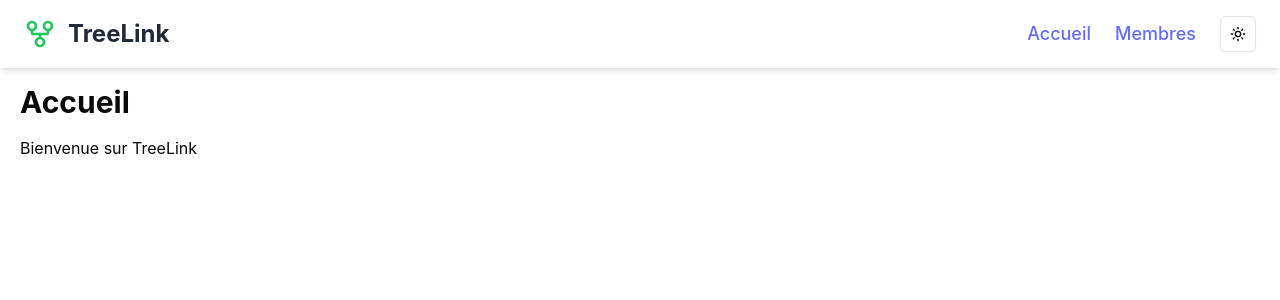
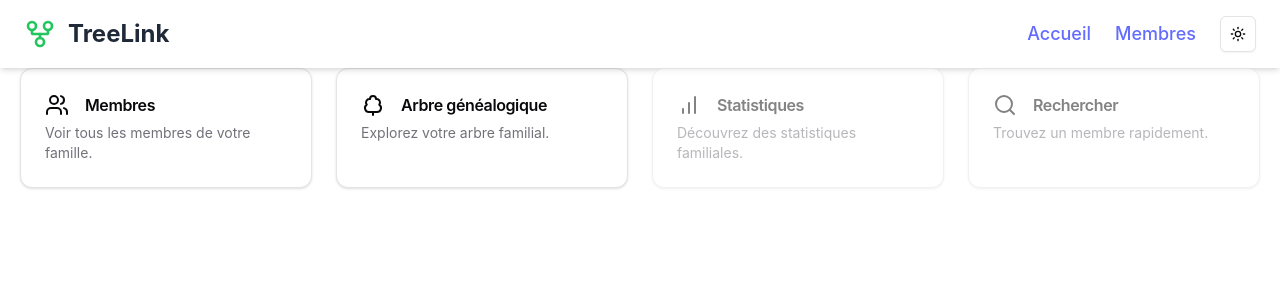
Before and after one commit to samuelaudic/treelink, a React (Vite) app in the folder frontend/: page / in a window 1280 px wide. Shown: the top 300 px of the page. Built offline with nearby package versions, Linux system fonts and the light colour scheme.

Commit message:
feat(Members): add handle delete + refresh list on create

```diff
--- a/frontend/package.json
+++ b/frontend/package.json
@@ -29,6 +29,7 @@
     "react-hook-form": "^7.53.2",
     "react-router-dom": "^6.26.2",
     "react-select": "^5.8.1",
+    "react-toastify": "^10.0.6",
     "sass": "^1.79.3",
     "tailwind-merge": "^2.5.4",
     "tailwindcss-animate": "^1.0.7",
--- a/frontend/src/components/pages/Home/Home.tsx
+++ b/frontend/src/components/pages/Home/Home.tsx
@@ -1,13 +1,73 @@
 import Container from "@/components/layout/Container/Container";
 import { LayoutContent } from "@/components/layout/LayoutContent/LayoutContent";
+import {
+  Card,
+  CardDescription,
+  CardHeader,
+  CardTitle,
+} from "@/components/ui/card";
+import { BarChart, Search, TreeDeciduousIcon, Users } from "lucide-react";
+import { useNavigate } from "react-router-dom";
 
 export const Home = () => {
+  const navigate = useNavigate();
+
+  const tiles = [
+    {
+      title: "Membres",
+      description: "Voir tous les membres de votre famille.",
+      icon: <Users size={24} />,
+      onClick: () => navigate("/members"),
+      disabled: false,
+    },
+    {
+      title: "Arbre généalogique",
+      description: "Explorez votre arbre familial.",
+      icon: <TreeDeciduousIcon size={24} />,
+      onClick: () => navigate("/tree"),
+      disabled: false,
+    },
+    {
+      title: "Statistiques",
+      description: "Découvrez des statistiques familiales.",
+      icon: <BarChart size={24} />,
+      onClick: () => navigate("/stats"),
+      disabled: true,
+    },
+    {
+      title: "Rechercher",
+      description: "Trouvez un membre rapidement.",
+      icon: <Search size={24} />,
+      onClick: () => navigate("/search"),
+      disabled: true,
+    },
+  ];
+
   return (
     <>
       <LayoutContent>
         <Container>
-          <h1 className="text-3xl font-bold text-foreground py-4">Accueil</h1>
-          <p>Bienvenue sur TreeLink</p>
+          <div className="grid grid-cols-1 sm:grid-cols-2 lg:grid-cols-4 gap-6">
+            {tiles.map((tile, index) => (
+              <Card
+                key={index}
+                className="cursor-pointer hover:shadow-lg transition-shadow"
+                onClick={tile.onClick}
+                style={{
+                  opacity: tile.disabled ? 0.5 : 1,
+                  cursor: tile.disabled ? "not-allowed" : "pointer",
+                }}
+              >
+                <CardHeader>
+                  <div className="flex items-center space-x-4">
+                    {tile.icon}
+                    <CardTitle>{tile.title}</CardTitle>
+                  </div>
+                  <CardDescription>{tile.description}</CardDescription>
+                </CardHeader>
+              </Card>
+            ))}
+          </div>
         </Container>
       </LayoutContent>
     </>
--- a/frontend/src/components/pages/Members/AddMember/AddMember.tsx
+++ b/frontend/src/components/pages/Members/AddMember/AddMember.tsx
@@ -20,6 +20,7 @@ import { getMembers, saveMember } from "@/services/MemberService";
 import { zodResolver } from "@hookform/resolvers/zod";
 import { useEffect, useState } from "react";
 import { useForm } from "react-hook-form";
+import { toast } from "react-toastify";
 import { z } from "zod";
 
 const formSchema = z.object({
@@ -51,7 +52,7 @@ const formSchema = z.object({
   spouse: z.string().optional(),
 });
 
-export function AddMember() {
+export function AddMember({ refreshMembers }: { refreshMembers: () => void }) {
   const [members, setMembers] = useState<Member[]>([]);
   const loadMembers = async () => {
     try {
@@ -83,7 +84,7 @@ export function AddMember() {
   const onSubmit = async (data: z.infer<typeof formSchema>) => {
     try {
       const transformedData: Member = {
-        id: 0, // Pour les nouveaux membres
+        id: 0,
         firstName: data.firstName,
         lastName: data.lastName,
         gender: data.gender || "M",
@@ -111,9 +112,16 @@ export function AddMember() {
 
       const savedMember = await saveMember(transformedData);
 
+      refreshMembers();
+
+      form.reset();
+
+      toast.success("Membre enregistré avec succès.");
+
       console.log("Saved member:", savedMember);
     } catch (error) {
       console.error("Erreur lors de l'enregistrement du membre:", error);
+      toast.error("Erreur lors de l'enregistrement du membre.");
     }
   };
 
--- a/frontend/src/components/pages/Members/Members.tsx
+++ b/frontend/src/components/pages/Members/Members.tsx
@@ -1,21 +1,34 @@
 import Container from "@/components/layout/Container/Container";
 import { LayoutContent } from "@/components/layout/LayoutContent/LayoutContent";
 import { Member } from "@/interfaces/Member";
-import { getMembers } from "@/services/MemberService";
+import { deleteMember, getMembers } from "@/services/MemberService";
 import { useEffect, useState } from "react";
+import { toast } from "react-toastify";
 import { AddMember } from "./AddMember/AddMember";
-import { columns } from "./columns";
+import { getColumns } from "./columns";
 import { DataTable } from "./dataTable";
+
+export const Spinner = () => {
+  return (
+    <div className="flex justify-center items-center">
+      <div className="w-8 h-8 border-4 border-blue-500 border-t-transparent rounded-full animate-spin"></div>
+    </div>
+  );
+};
 
 export const Members = () => {
   const [members, setMembers] = useState<Member[]>([]);
+  const [isLoading, setIsLoading] = useState(false);
 
   const loadMembers = async () => {
+    setIsLoading(true);
     try {
       const fetchedMembers = await getMembers();
       setMembers(fetchedMembers);
     } catch (error) {
       console.error("Erreur lors du chargement des membres:", error);
+    } finally {
+      setIsLoading(false);
     }
   };
 
@@ -23,19 +36,47 @@ export const Members = () => {
     loadMembers();
   }, []);
 
+  const refreshMembers = async () => {
+    try {
+      const fetchedMembers = await getMembers();
+      setMembers(fetchedMembers);
+    } catch (error) {
+      console.error("Erreur lors du rafraîchissement des membres:", error);
+    }
+  };
+
+  const handleDeleteMember = async (id: number) => {
+    try {
+      await deleteMember(id);
+      setMembers((prevMembers) =>
+        prevMembers.filter((member) => member.id !== id)
+      );
+      toast.success("Membre supprimé avec succès !");
+    } catch (error) {
+      console.error("Erreur lors de la suppression :", error);
+      toast.error("Impossible de supprimer le membre.");
+    }
+  };
+
+  const columns = getColumns(handleDeleteMember);
+
   return (
     <LayoutContent>
       <Container>
         <h1 className="text-3xl font-bold text-foreground py-4">Membres</h1>
         <div className="grid grid-cols-2 gap-4">
           <div>
-            <DataTable columns={columns} data={members} />
+            {isLoading ? (
+              <Spinner />
+            ) : (
+              <DataTable columns={columns} data={members} />
+            )}
           </div>
           <div>
             <h2 className="text-2xl font-bold text-foreground pb-4">
               Ajouter un membre
             </h2>
-            <AddMember />
+            <AddMember refreshMembers={refreshMembers} />
           </div>
         </div>
       </Container>
--- a/frontend/src/components/pages/Members/columns.tsx
+++ b/frontend/src/components/pages/Members/columns.tsx
@@ -12,7 +12,9 @@ import { Member } from "@/interfaces/Member";
 import { ColumnDef } from "@tanstack/react-table";
 import { MoreHorizontal, Trash2 } from "lucide-react";
 
-export const columns: ColumnDef<Member>[] = [
+export const getColumns = (
+  handleDeleteMember: (id: number) => void
+): ColumnDef<Member>[] => [
   {
     header: "ID",
     accessorKey: "id",
@@ -68,7 +70,7 @@ export const columns: ColumnDef<Member>[] = [
   {
     id: "actions",
     cell: ({ row }) => {
-      const test = row.original;
+      const member = row.original;
 
       return (
         <DropdownMenu>
@@ -81,7 +83,15 @@ export const columns: ColumnDef<Member>[] = [
           <DropdownMenuContent align="end">
             <DropdownMenuLabel>Actions</DropdownMenuLabel>
             <DropdownMenuItem
-              onClick={() => navigator.clipboard.writeText(test.id.toString())}
+              onClick={async () => {
+                if (
+                  window.confirm(
+                    "Êtes-vous sûr de vouloir supprimer ce membre ?"
+                  )
+                ) {
+                  await handleDeleteMember(member.id); // Appelle la suppression
+                }
+              }}
               className="flex items-center gap-2"
             >
               <Trash2 />
--- a/frontend/src/components/pages/Members/dataTable.tsx
+++ b/frontend/src/components/pages/Members/dataTable.tsx
@@ -18,15 +18,12 @@ import {
   TableRow,
 } from "@/components/ui/table";
 
-interface DataTableProps<TData, TValue> {
-  columns: ColumnDef<TData, TValue>[];
+interface DataTableProps<TData> {
+  columns: ColumnDef<TData>[];
   data: TData[];
 }
 
-export function DataTable<TData, TValue>({
-  columns,
-  data,
-}: DataTableProps<TData, TValue>) {
+export function DataTable<TData>({ columns, data }: DataTableProps<TData>) {
   const table = useReactTable({
     data,
     columns,
--- /dev/null
+++ b/frontend/src/components/ui/card.tsx
@@ -0,0 +1,76 @@
+import * as React from "react"
+
+import { cn } from "@/lib/utils"
+
+const Card = React.forwardRef<
+  HTMLDivElement,
+  React.HTMLAttributes<HTMLDivElement>
+>(({ className, ...props }, ref) => (
+  <div
+    ref={ref}
+    className={cn(
+      "rounded-xl border bg-card text-card-foreground shadow",
+      className
+    )}
+    {...props}
+  />
+))
+Card.displayName = "Card"
+
+const CardHeader = React.forwardRef<
+  HTMLDivElement,
+  React.HTMLAttributes<HTMLDivElement>
+>(({ className, ...props }, ref) => (
+  <div
+    ref={ref}
+    className={cn("flex flex-col space-y-1.5 p-6", className)}
+    {...props}
+  />
+))
+CardHeader.displayName = "CardHeader"
+
+const CardTitle = React.forwardRef<
+  HTMLDivElement,
+  React.HTMLAttributes<HTMLDivElement>
+>(({ className, ...props }, ref) => (
+  <div
+    ref={ref}
+    className={cn("font-semibold leading-none tracking-tight", className)}
+    {...props}
+  />
+))
+CardTitle.displayName = "CardTitle"
+
+const CardDescription = React.forwardRef<
+  HTMLDivElement,
+  React.HTMLAttributes<HTMLDivElement>
+>(({ className, ...props }, ref) => (
+  <div
+    ref={ref}
+    className={cn("text-sm text-muted-foreground", className)}
+    {...props}
+  />
+))
+CardDescription.displayName = "CardDescription"
+
+const CardContent = React.forwardRef<
+  HTMLDivElement,
+  React.HTMLAttributes<HTMLDivElement>
+>(({ className, ...props }, ref) => (
+  <div ref={ref} className={cn("p-6 pt-0", className)} {...props} />
+))
+CardContent.displayName = "CardContent"
+
+const CardFooter = React.forwardRef<
+  HTMLDivElement,
+  React.HTMLAttributes<HTMLDivElement>
+>(({ className, ...props }, ref) => (
+  <div
+    ref={ref}
+    className={cn("flex items-center p-6 pt-0", className)}
+    {...props}
+  />
+))
+CardFooter.displayName = "CardFooter"
+
+export { Card, CardHeader, CardFooter, CardTitle, CardDescription, CardContent }
```
Also changed, not shown: frontend/src/services/MemberService.ts (+33 -18 lines), 2 other files (tests, documents, lock files or other folders).
